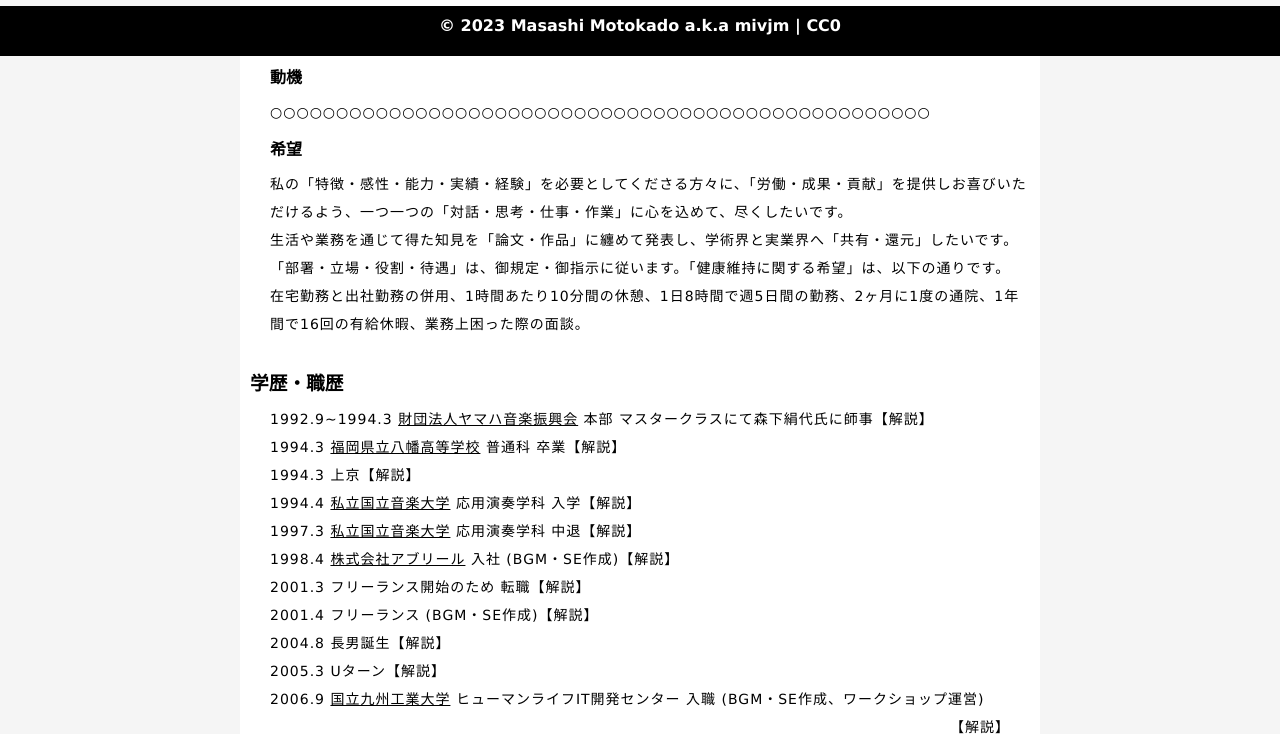
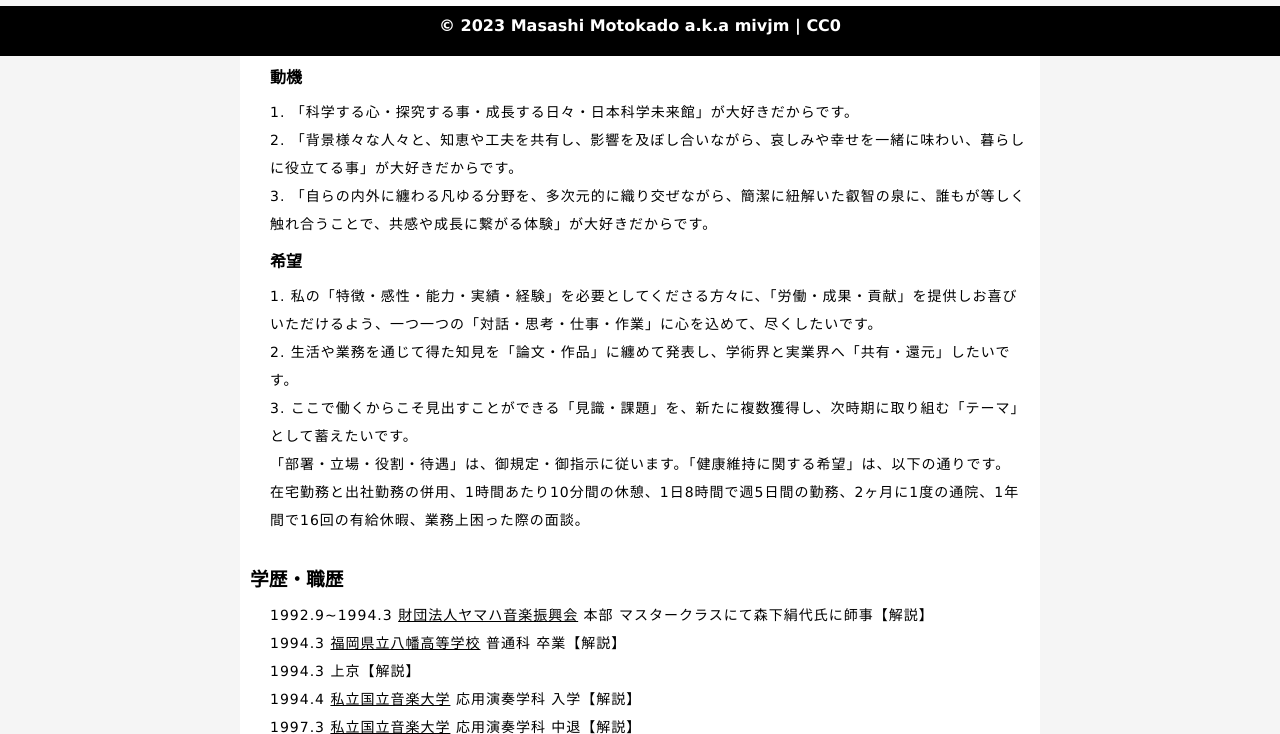
Before and after one commit to mivjm/mtkdmssh.github.io, a plain HTML site: page index.html in a window 1280 px wide. Shown: the part 744-1478 px from the top of the page. Drawn offline with Linux system fonts and the light colour scheme.

Commit message:
add text for why

```diff
--- a/index.html
+++ b/index.html
@@ -90,11 +90,16 @@
    <a name="hope"></a>
    <h3 class="h3-profile">動機・希望</h3>
    <h4 class="h4-profile">動機</h4>
-   <p class="p-profile">○○○○○○○○○○○○○○○○○○○○○○○○○○○○○○○○○○○○○○○○○○○○○○○○○○</p>
+   <p class="p-profile">
+    1. 「科学する心・探究する事・成長する日々・日本科学未来館」が大好きだからです。<br>
+    2. 「背景様々な人々と、知恵や工夫を共有し、影響を及ぼし合いながら、哀しみや幸せを一緒に味わい、暮らしに役立てる事」が大好きだからです。<br>
+    3. 「自らの内外に纏わる凡ゆる分野を、多次元的に織り交ぜながら、簡潔に紐解いた叡智の泉に、誰もが等しく触れ合うことで、共感や成長に繋がる体験」が大好きだからです。
+   </p>
    <h4 class="h4-profile">希望</h4>
    <p class="p-profile">
-    私の「特徴・感性・能力・実績・経験」を必要としてくださる方々に、「労働・成果・貢献」を提供しお喜びいただけるよう、一つ一つの「対話・思考・仕事・作業」に心を込めて、尽くしたいです。<br>
-    生活や業務を通じて得た知見を「論文・作品」に纏めて発表し、学術界と実業界へ「共有・還元」したいです。<br>
+    1. 私の「特徴・感性・能力・実績・経験」を必要としてくださる方々に、「労働・成果・貢献」を提供しお喜びいただけるよう、一つ一つの「対話・思考・仕事・作業」に心を込めて、尽くしたいです。<br>
+    2. 生活や業務を通じて得た知見を「論文・作品」に纏めて発表し、学術界と実業界へ「共有・還元」したいです。<br>
+    3. ここで働くからこそ見出すことができる「見識・課題」を、新たに複数獲得し、次時期に取り組む「テーマ」として蓄えたいです。<br>
     「部署・立場・役割・待遇」は、御規定・御指示に従います。「健康維持に関する希望」は、以下の通りです。<br>
     在宅勤務と出社勤務の併用、1時間あたり10分間の休憩、1日8時間で週5日間の勤務、2ヶ月に1度の通院、1年間で16回の有給休暇、業務上困った際の面談。
    </p>
```
